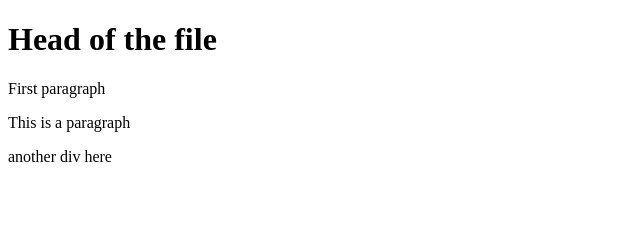
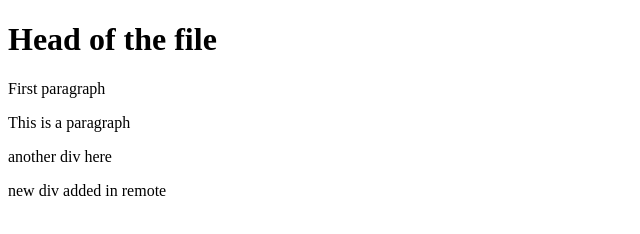
Before and after one commit to yazid1/git_test, a plain HTML site: page index.html in a window 1280 px wide. Shown: the whole page, without its empty margins (0-640 px from the left). Drawn offline with Linux system fonts and the light colour scheme.

Commit message:
Update index.html

```diff
--- a/index.html
+++ b/index.html
@@ -9,5 +9,6 @@
 	<p>First paragraph</p>
 	<p>This is a paragraph</p>
 	<p>another div here</p>
+	<p>new div added in remote</p>
 </body>
 </html>
```
